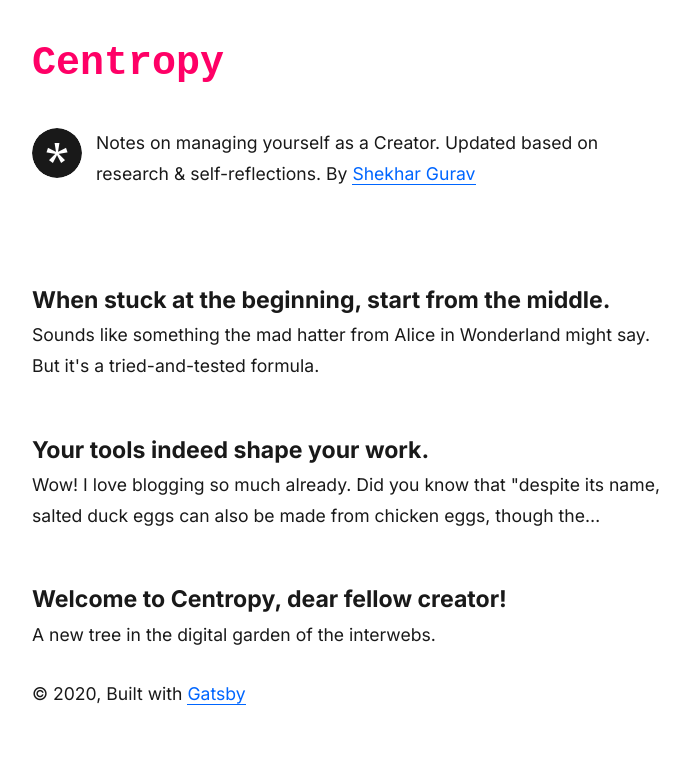
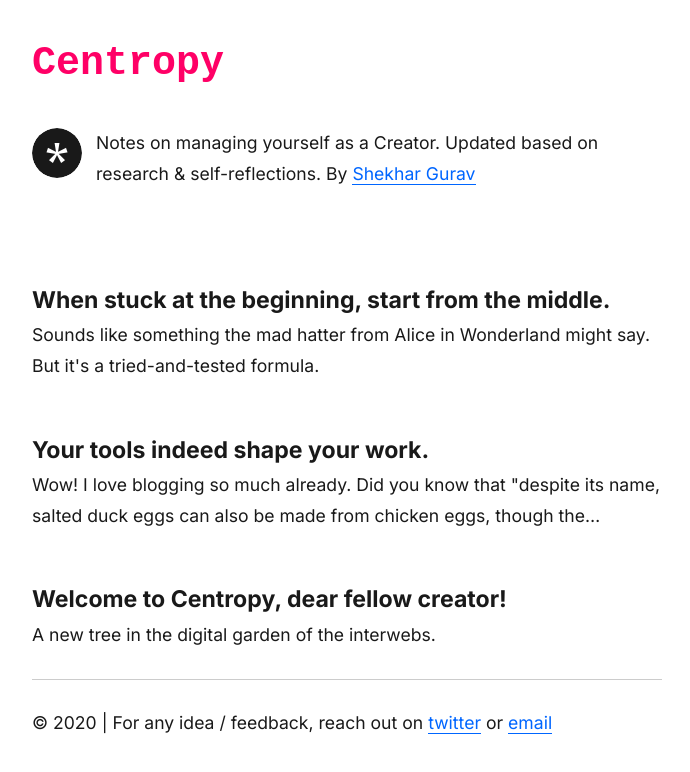
Before and after one commit to pzync/centropy, a Gatsby site: page / in a window 1280 px wide. Shown: the whole page, without its empty margins (293-983 px from the left). Built offline with nearby package versions, Linux system fonts and the light colour scheme; Gatsby itself is replaced by a stand-in of ours; some packages are replaced by stand-ins of ours.

Commit message:
edited the footer with contact info

```diff
--- a/src/components/layout.js
+++ b/src/components/layout.js
@@ -62,10 +62,17 @@ const Layout = ({ location, title, children }) => {
     >
       <header>{header}</header>
       <main>{children}</main>
+      <hr
+          style={{
+            marginBottom: rhythm(1),
+          }}
+        />
       <footer>
-        © {new Date().getFullYear()}, Built with
+        © {new Date().getFullYear()} | For any idea / feedback, reach out on
         {` `}
-        <a href="https://www.gatsbyjs.org">Gatsby</a>
+        <a href="https://twitter.com/shekhargurav">twitter</a>
+        {` `} or {` `}
+        <a href="mailto:webmaster@example.com">email</a>
       </footer>
     </div>
   )
```
